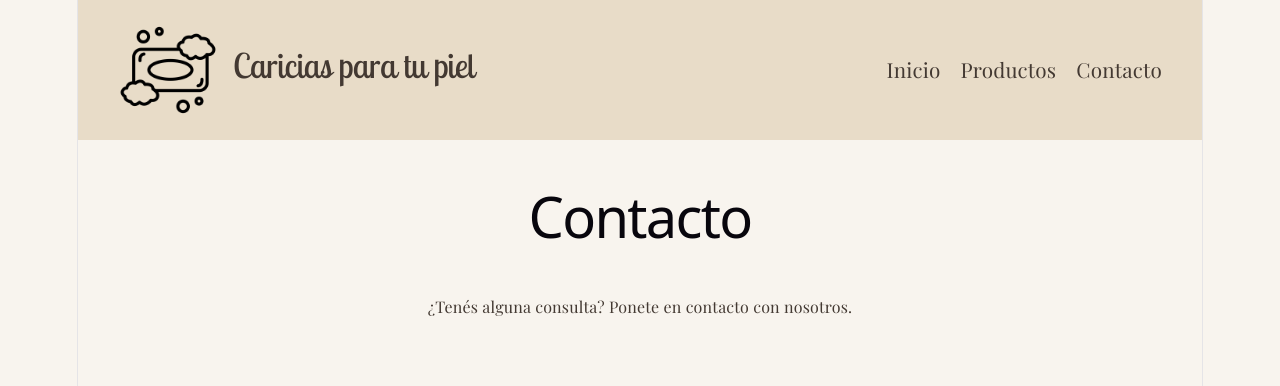
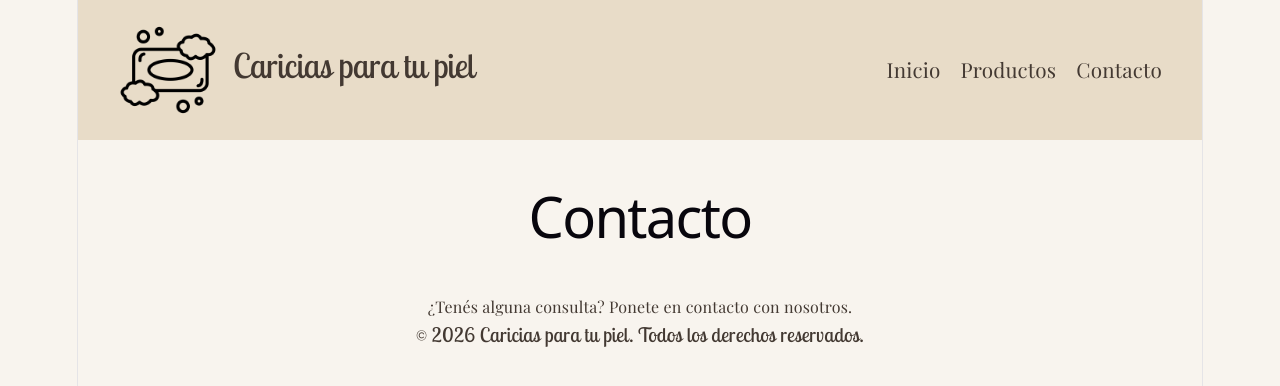
Before and after one commit to Puccii0/Caricias-para-tu-piel-react, a React (Vite) app: page /contacto in a window 1280 px wide. Shown: the top 386 px of the page. Built offline with nearby package versions, Linux system fonts and the light colour scheme.

Commit message:
footer hecho y conectado

```diff
--- a/src/App.jsx
+++ b/src/App.jsx
@@ -1,9 +1,12 @@
 import { BrowserRouter, Routes, Route } from 'react-router-dom'
 import Navbar from './components/Navbar'
 import Inicio from './pages/Inicio'
+import Footer from './components/Footer'
 import Productos from './pages/Productos'
 import Contacto from './pages/Contacto'
 import './styles/global.css'
+import './styles/footer.css'
+
 
 function App() {
   return (
@@ -15,6 +18,10 @@ function App() {
         <Route path="/productos" element={<Productos />} />
         <Route path="/contacto" element={<Contacto />} />
       </Routes>
+
+      <Footer>
+
+      </Footer>
     </BrowserRouter>
   )
 }
--- /dev/null
+++ b/src/components/Footer.jsx
@@ -0,0 +1,12 @@
+import '/src/styles/footer.css';
+
+
+function Footer() {
+    return (
+        <footer>
+            <p>© 2026 Caricias para tu piel. Todos los derechos reservados.</p>
+        </footer>
+    );
+}
+
+export default Footer;
--- /dev/null
+++ b/src/styles/footer.css
@@ -0,0 +1,7 @@
+footer p  {
+    margin: 0;
+    padding: 0;
+    font-family: 'Lobster two', cursive;
+    font-size: 20px;
+    color: var(--color-text);
+}
```
